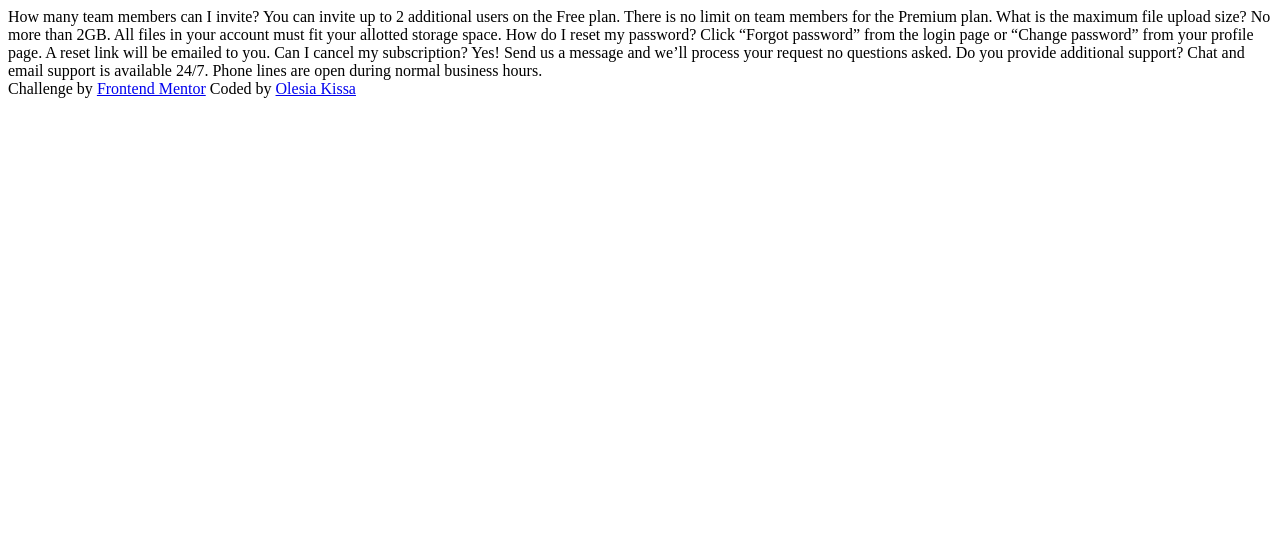
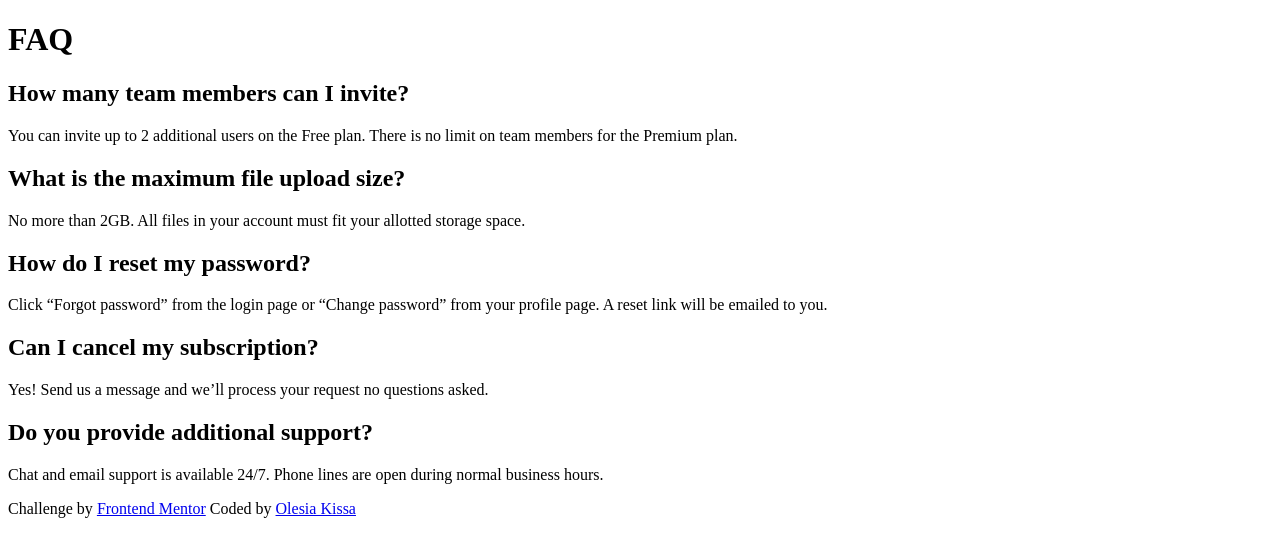
Before and after one commit to olesiakissa/fm-solutions, a plain HTML site: page faq-accordion/index.html in a window 1280 px wide. Drawn offline with Linux system fonts and the light colour scheme.

Commit message:
Add layout markup

```diff
--- a/faq-accordion/index.html
+++ b/faq-accordion/index.html
@@ -20,15 +20,79 @@
     <title>Frontend Mentor | FAQ Accordion Card</title>
   </head>
   <body>
-    How many team members can I invite? You can invite up to 2 additional users
-    on the Free plan. There is no limit on team members for the Premium plan.
-    What is the maximum file upload size? No more than 2GB. All files in your
-    account must fit your allotted storage space. How do I reset my password?
-    Click “Forgot password” from the login page or “Change password” from your
-    profile page. A reset link will be emailed to you. Can I cancel my
-    subscription? Yes! Send us a message and we’ll process your request no
-    questions asked. Do you provide additional support? Chat and email support
-    is available 24/7. Phone lines are open during normal business hours.
+    <div class="card-container">
+      <div class="card">
+        <div class="illustration-container">
+          <div class="box"></div>
+          <div class="main-image"></div>
+        </div>
+        <div class="faq-content">
+          <header>
+            <h1>FAQ</h1>
+          </header>
+          <div class="faq-content-items">
+            <section class="faq-item">
+              <div class="faq-question-row">
+                <h2 class="faq-question">
+                  How many team members can I invite?
+                </h2>
+                <span class="faq-icon"></span>
+              </div>
+              <p class="faq-answer">
+                You can invite up to 2 additional users on the Free plan. There
+                is no limit on team members for the Premium plan.
+              </p>
+            </section>
+
+            <section class="faq-item">
+              <div class="faq-question-row">
+                <h2 class="faq-question">
+                  What is the maximum file upload size?
+                </h2>
+                <span class="faq-icon"></span>
+              </div>
+              <p class="faq-answer">
+                No more than 2GB. All files in your account must fit your
+                allotted storage space.
+              </p>
+            </section>
+
+            <section class="faq-item">
+              <div class="faq-question-row">
+                <h2 class="faq-question">How do I reset my password?</h2>
+                <span class="faq-icon"></span>
+              </div>
+              <p class="faq-answer">
+                Click “Forgot password” from the login page or “Change password”
+                from your profile page. A reset link will be emailed to you.
+              </p>
+            </section>
+
+            <section class="faq-item">
+              <div class="faq-question-row">
+                <h2 class="faq-question">Can I cancel my subscription?</h2>
+                <span class="faq-icon"></span>
+              </div>
+              <p class="faq-answer">
+                Yes! Send us a message and we’ll process your request no
+                questions asked.
+              </p>
+            </section>
+
+            <section class="faq-item">
+              <div class="faq-question-row">
+                <h2 class="faq-question">Do you provide additional support?</h2>
+                <span class="faq-icon"></span>
+              </div>
+              <p class="faq-answer">
+                Chat and email support is available 24/7. Phone lines are open
+                during normal business hours.
+              </p>
+            </section>
+          </div>
+        </div>
+      </div>
+    </div>
 
     <footer>
       <div class="attribution">
```
